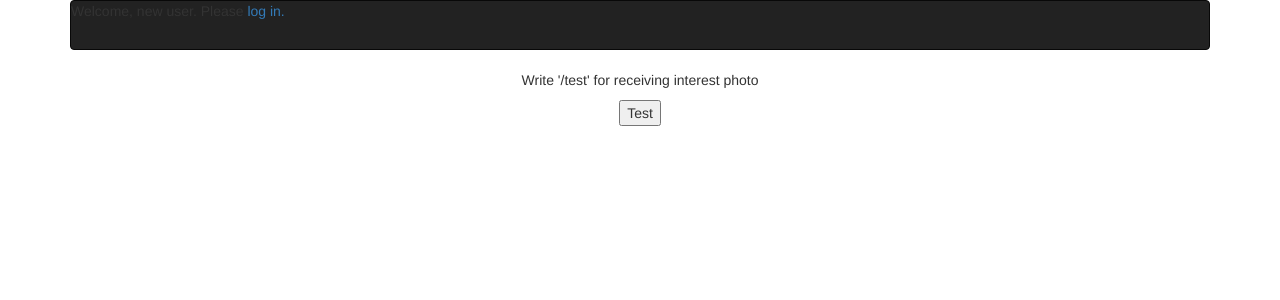
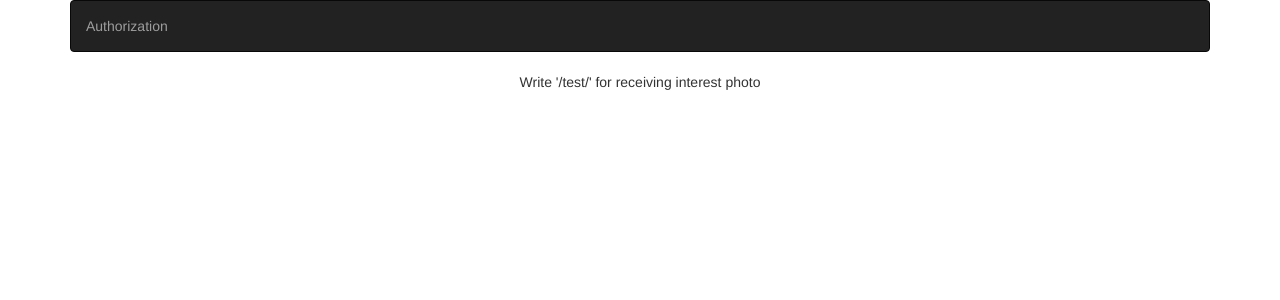
Before and after one commit to Crystalnix/entertain-me, a Django app: page / in a window 1280 px wide. Shown: the top 300 px of the page. Run offline with Django 3.2, Linux system fonts and the light colour scheme; some libraries are stand-ins or nearby versions.

Commit message:
Applied UI design to all pages

```diff
--- a/app/urls.py
+++ b/app/urls.py
@@ -8,6 +8,5 @@ urlpatterns = patterns('',
                        url(r'^test/$', recommended, name='recommended'),
                        url(r'^photos', show_photos, name='show_fotos'),
                        url(r'^logout', logout, name='logout'),
-                       url(r'^auth$', auth, name='auth'),
                        url(r'^oauth_callback', oauth_callback, name='oauth_callback'),
                        )
--- a/app/views.py
+++ b/app/views.py
@@ -9,9 +9,6 @@ from django.contrib.auth.decorators import login_required
 from search_algorithm import *
 from models import *
 
-
-def auth(request):
-    return render(request, 'auth.html')
 
 def oauth_callback(request):
     flickruser, created = FlickrUser.objects.get_or_create(nsid='130664317@N04')
--- a/entertain_me/settings.py
+++ b/entertain_me/settings.py
@@ -94,6 +94,7 @@ TEMPLATE_DIRS = (
     os.path.join(BASE_DIR,  'templates'),
 )
 
+LOGIN_URL = '/auth'
 
 # Social_autth
 SOCIAL_AUTH_FLICKR_KEY = ''
--- a/templates/auth.html
+++ /dev/null
@@ -1,4 +0,0 @@
-{% include 'base.html' %}
-{% block main_container %}
-    <a href='{% url 'social:begin' backend="flickr" %}'>Authorization</a>
-{% endblock %}
--- a/templates/base.html
+++ b/templates/base.html
@@ -14,7 +14,6 @@
 <body>
     <div class="container">
         <nav class="navbar navbar-inverse" role="navigation">
-
             <ul class="nav navbar-nav text-center">
                 {% if user.is_authenticated %}
                     <li>
@@ -22,7 +21,7 @@
                     </li>
                 {% else %}
                     <li>
-                    <p>Welcome, new user. Please <a href="{% url 'auth' %}">log in.</a></p>
+                        <a href='{% url 'social:begin' backend="flickr" %}'>Authorization</a>
                     </li>
                 {% endif %}
             </ul>
--- a/templates/index.html
+++ b/templates/index.html
@@ -1,10 +1,6 @@
 {% include 'base.html' %}
 {%  block main_container %}
     <div class="container text-center">
-        <p>
-           Write '/test' for receiving interest photo
-        </p>
-        <div id="test_coffee"></div>
-        <button id="test">Test</button>
+        <p>Write '{% url 'recommended' %}' for receiving interest photo</p>
     </div>
 {% endblock %}
--- a/templates/recommended.html
+++ b/templates/recommended.html
@@ -3,7 +3,7 @@
 {%  block main_container %}
     <div class="container text-center">
         <p>
-           Photo identifier: {{ photo.id }}
+           Photo identifier: {{ photo.id }} (Yet that doesn't change)
         </p>
         <div id="rec-photo">
             <img src="{{ photo.url }}" alt="Interest photo"/> <br/>
```
Lines whose indentation alone changed are shown as unchanged.
